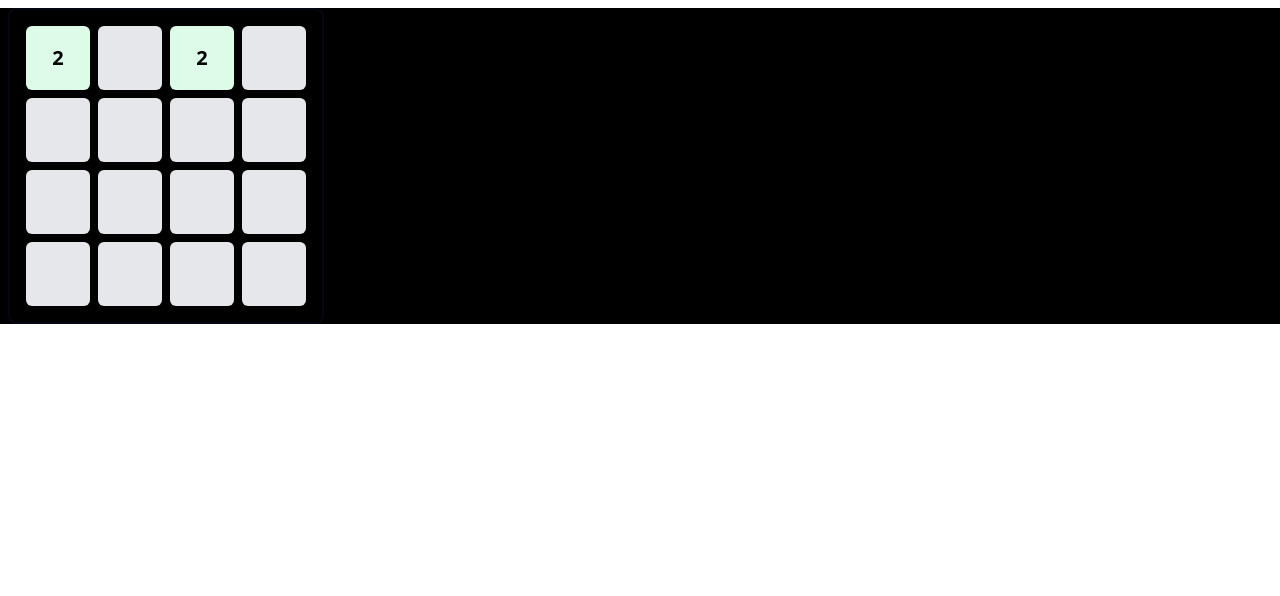
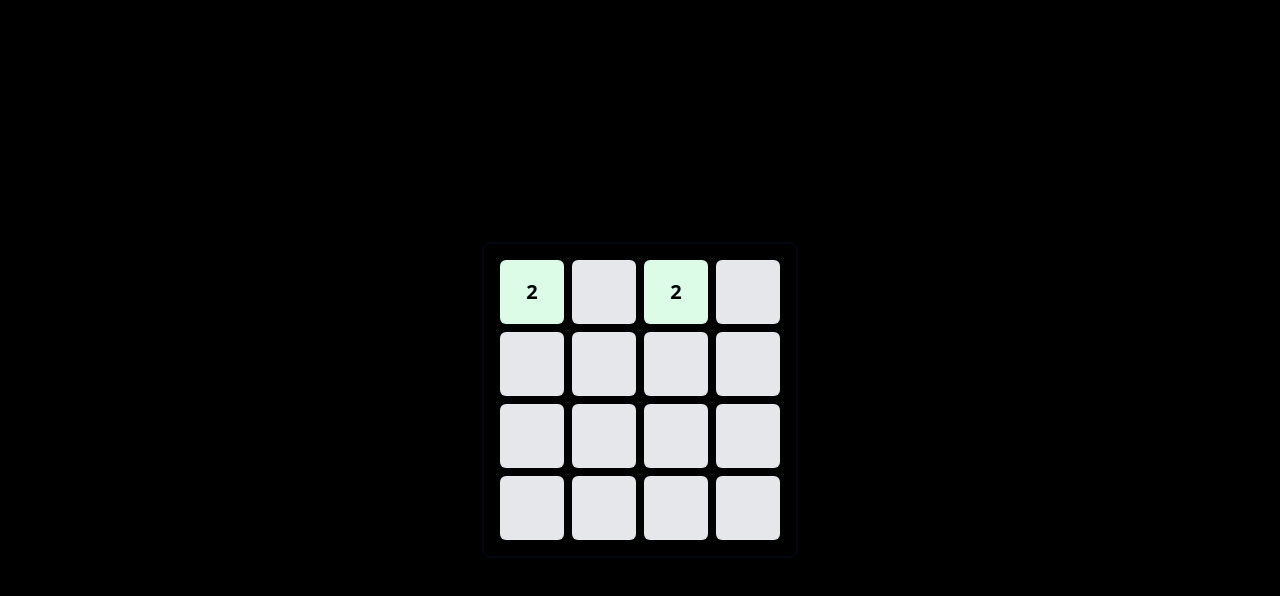
Before and after one commit to Amel294/2048, a React (Vite) app: page / in a window 1280 px wide. Shown: the top 596 px of the page. Built offline with nearby package versions, Linux system fonts and the light colour scheme.

Commit message:
style : changed style to bring the board to center of the page

```diff
--- a/src/App.tsx
+++ b/src/App.tsx
@@ -2,7 +2,7 @@
 
 const App = () => {
   return (
-    <div className="bg-black">
+    <div className="bg-black min-h-screen p-0 m-0 flex items-center justify-center">
          <Board/>
     </div>
   )
--- a/src/index.css
+++ b/src/index.css
@@ -1,3 +1,7 @@
 @tailwind base;
 @tailwind components;
 @tailwind utilities;
+*{
+    padding: 0;
+    margin: 0;
+}
```
